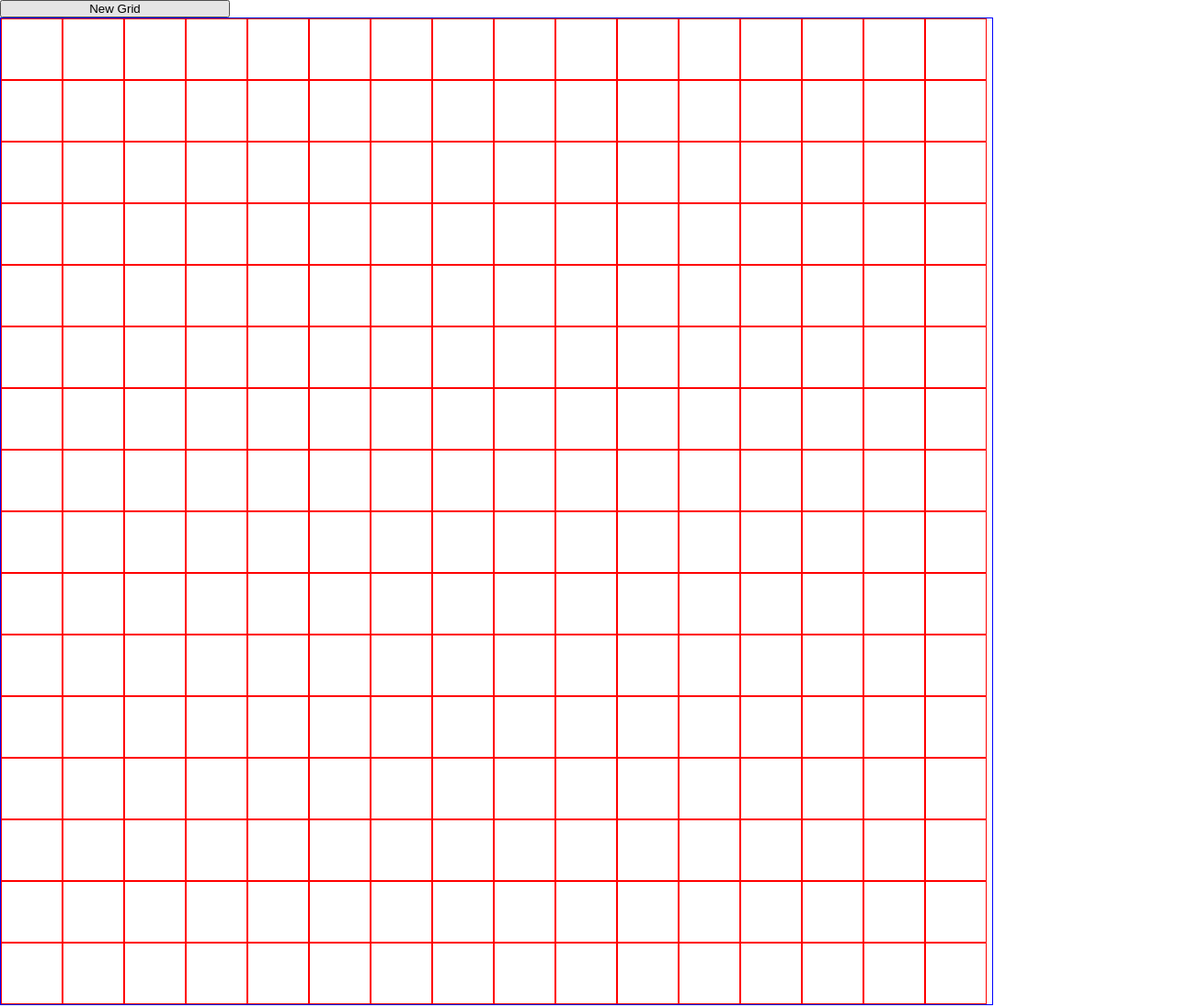
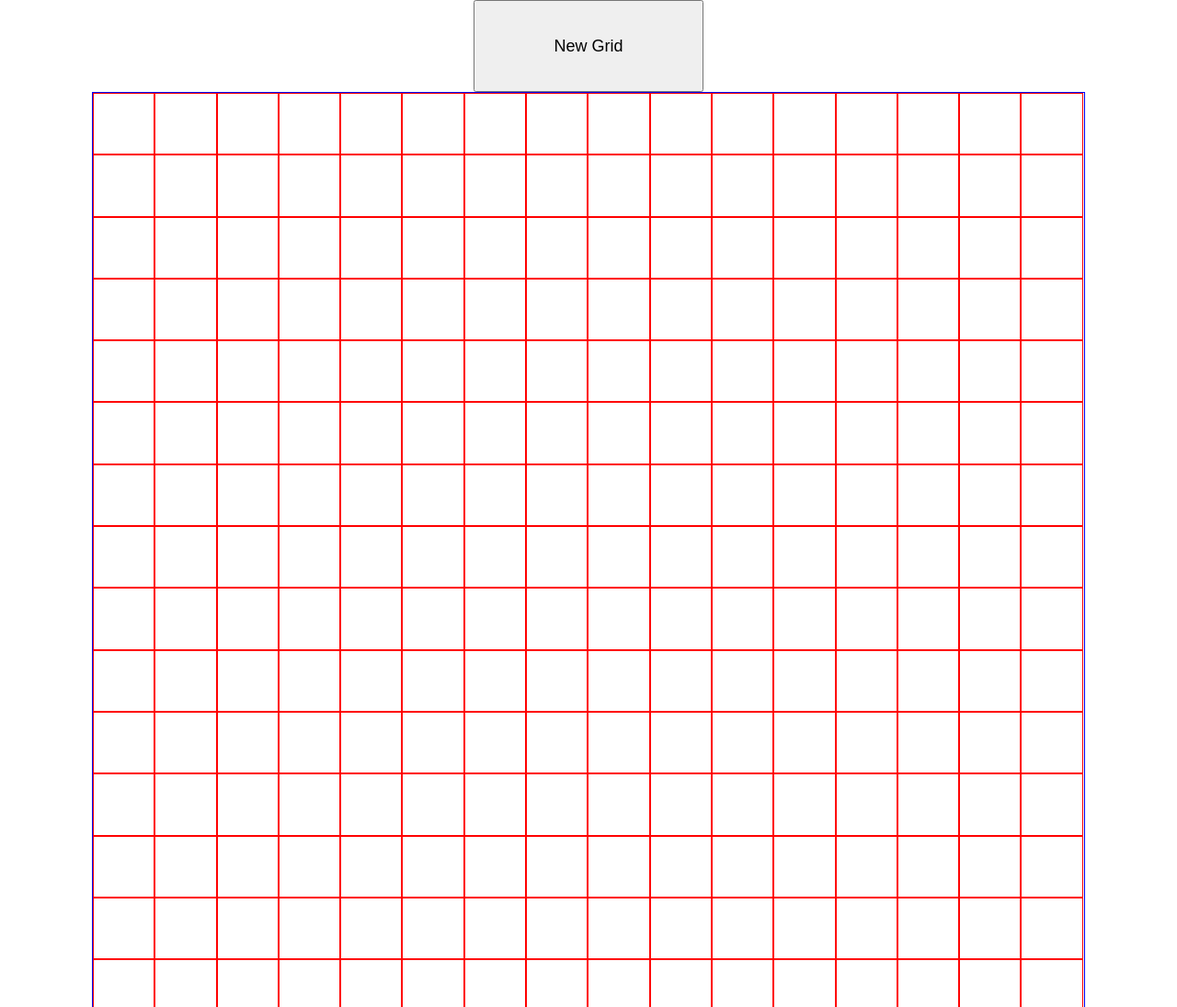
Before and after one commit to WKmedia/Etch-a-Sketch-rep, a plain HTML site: page index.html in a window 1280 px wide. Shown: the top 1095 px of the page at 92% size. Drawn offline with Linux system fonts and the light colour scheme.

Commit message:
build functions to produce grid

```diff
--- a/index.html
+++ b/index.html
@@ -41,6 +41,7 @@
             bodyContainer.style.border = 'solid blue 1px';
             // bodyContainer.style.width = '960px'; // 59.5
             bodyContainer.style.width = '1080px'; // 67.5
+            bodyContainer.style.margin = 'auto';
             bodyContainer.style.boxSizing = 'border-box';
             bodyContainer.style.display = 'inline-flex';
             bodyContainer.style.flexWrap = 'wrap';
@@ -54,8 +55,10 @@
             gridButton.setAttribute('id', 'grid-button');
             gridButton.textContent = 'New Grid';
             gridButton.style.width = "250px";
-            gridButton.style.height = '220px'
-            gridButton.style.flex = '1';
+            gridButton.style.height = '100px';
+            gridButton.style.margin = 'auto';
+            gridButton.style.fontSize = '18px';
+            // gridButton.style.flex = '1';
 
             document.body.prepend(gridButton);
 
@@ -63,17 +66,74 @@
 
 
 
+        // const gridDiv = document.createElement('div');
+        //     gridDiv.setAttribute('id', 'originalDiv');
+        //     gridDiv.style.border = 'solid red .5px';
+        //     gridDiv.style.width = '67px';
+        //     gridDiv.style.height = '67px';
+        //     gridDiv.style.boxSizing = 'border-box';
+        //     gridDiv.style.margin = '0';
+        //     gridDiv.style.padding = '0';
+            // gridDiv.addEventListener('mouseover', function() {
+            //     this.style.border = 'solid blue .5px';
+            //     this.style.backgroundColor = 'blue';
+            // })
+
+            // gridDiv.addEventListener('mouseout', function() {
+            //     this.style.border = 'solid red 1px';
+            //     this.style.backgroundColor = 'white';
+            // })
+
             const gridDiv = document.createElement('div');
+            bodyContainer.append(gridDiv);
+
+
+        function createGridDiv() {
+
+
+            function gridCalcLayout(number){
+
+                if (number <= 16) {
+                    console.log("Please pick a number between 1 - 100!");
+
+                } else {
+                let answer = number / 16 - .2; // answer 67.5
+                let multiplyAnswer = answer / 16;// multi 4.21875
+                // let multiAnswerDec = Math
+                let divideAnswer = number / multiplyAnswer; //divide 256
+                // console.log(` Number is ${number}`);
+                // console.log(` Answer is ${answer}`);
+                // console.log(` Multi Answer is ${multiplyAnswer}`);
+                // console.log(` divide answer is ${divideAnswer}`);
+
+                return [`${answer}`, `${multiplyAnswer}`];
+
+                }
+                }
+
+                function cellCalcSize(){
+                const cellSize = gridCalcLayout(1080);
+                const cellWidthHeight = cellSize[0];
+                const cellDivide = cellSize[1];
+                gridDiv.style.width = `${cellWidthHeight}px`;
+                gridDiv.style.height = `${cellWidthHeight}px`;
+                // console.log(gridDiv.style.height);
+                // console.log(cellDivide);
+                console.log(cellWidthHeight);
+                // console.log(cellSize);
+                return cellSize;
+                }
+                cellCalcSize();
+
             gridDiv.setAttribute('id', 'originalDiv');
-            // gridDiv.style.backgroundColor = 'red'
             gridDiv.style.border = 'solid red .5px';
-            // gridDiv.style.width = '59.5px';
-            // gridDiv.style.height = '59.5px';
-            gridDiv.style.width = '67px';
-            gridDiv.style.height = '67px';
+            // gridDiv.style.width = '67.3px';
+            // gridDiv.style.height = '67.3px';
             gridDiv.style.boxSizing = 'border-box';
             gridDiv.style.margin = '0';
             gridDiv.style.padding = '0';
+
+
             gridDiv.addEventListener('mouseover', function() {
                 this.style.border = 'solid blue .5px';
                 this.style.backgroundColor = 'blue';
@@ -84,10 +144,8 @@
                 this.style.backgroundColor = 'white';
             })
 
-        bodyContainer.append(gridDiv);
 
 
-        function createGridDiv() {
             const originalDiv = document.getElementById('originalDiv');
                 originalDiv.setAttribute('class', 'grid-div');
 
@@ -98,17 +156,18 @@
                 this.style.border = 'solid blue 1px';
                 this.style.backgroundColor = 'blue';
                 console.log('mouse over');
-                console.log(clonedDiv);
+                // console.log(clonedDiv);
                 })
                 clonedDiv.addEventListener('mouseout', function() {
                 // const bkCol = document.getElementsByClassName('grid-div');
                 this.style.border = 'solid red 1px';
                 this.style.backgroundColor = 'white';
                 console.log('mouse out');
-                console.log(clonedDiv);
+                // console.log(clonedDiv);
                 })
 
                 bodyContainer.append(clonedDiv);
+                // console.log(clonedDiv);
                 return clonedDiv;
 
         }
@@ -117,39 +176,39 @@
             createGridDiv();
         }
 
-        function gridCalcLayout(number){
+        // function gridCalcLayout(number){
 
-            if (number <= 16) {
-                console.log("number not valid");
+        //     if (number <= 16) {
+        //         console.log("Please pick a number between 1 - 100!");
 
-            } else {
-            let answer = number / 16 ; // answer 67.5
-            let multiplyAnswer = answer / 16;// multi 4.21875
-            // let multiAnswerDec = Math
-            let divideAnswer = number / multiplyAnswer; //divide 256
-            console.log(` Number is ${number}`);
-            console.log(` Answer is ${answer}`);
-            console.log(` Multi Answer is ${multiplyAnswer}`);
-            console.log(` divide answer is ${divideAnswer}`);
+        //     } else {
+        //     let answer = number / 16 - .2; // answer 67.5
+        //     let multiplyAnswer = answer / 16;// multi 4.21875
+        //     // let multiAnswerDec = Math
+        //     let divideAnswer = number / multiplyAnswer; //divide 256
+        //     console.log(` Number is ${number}`);
+        //     console.log(` Answer is ${answer}`);
+        //     console.log(` Multi Answer is ${multiplyAnswer}`);
+        //     console.log(` divide answer is ${divideAnswer}`);
 
-            return [`${answer}`, `${multiplyAnswer}`];
+        //     return [`${answer}`, `${multiplyAnswer}`];
 
-            }
-        }
+        //     }
+        // }
 
-        function cellCalcSize(){
-            const cellSize = gridCalcLayout(1080);
-            const cellWidthHeight = cellSize[0];
-            const cellDivide = cellSize[1];
-            // gridDiv.style.width = `${cellWidthHeight}px`;
-            // gridDiv.style.height = `${cellWidthHeight}px`;
-            console.log(gridDiv.style.height);
-            console.log(cellDivide);
-            console.log(cellWidthHeight);
-            console.log(cellSize);
-            return cellSize;
-        }
-        cellCalcSize();
+        // function cellCalcSize(){
+        //     const cellSize = gridCalcLayout(1080);
+        //     const cellWidthHeight = cellSize[0];
+        //     const cellDivide = cellSize[1];
+        //     gridDiv.style.width = `${cellWidthHeight}px`;
+        //     gridDiv.style.height = `${cellWidthHeight}px`;
+        //     console.log(gridDiv.style.height);
+        //     console.log(cellDivide);
+        //     console.log(cellWidthHeight);
+        //     console.log(cellSize);
+        //     return cellSize;
+        // }
+        // cellCalcSize();
 
 
 
```
Lines whose indentation alone changed are shown as unchanged.
